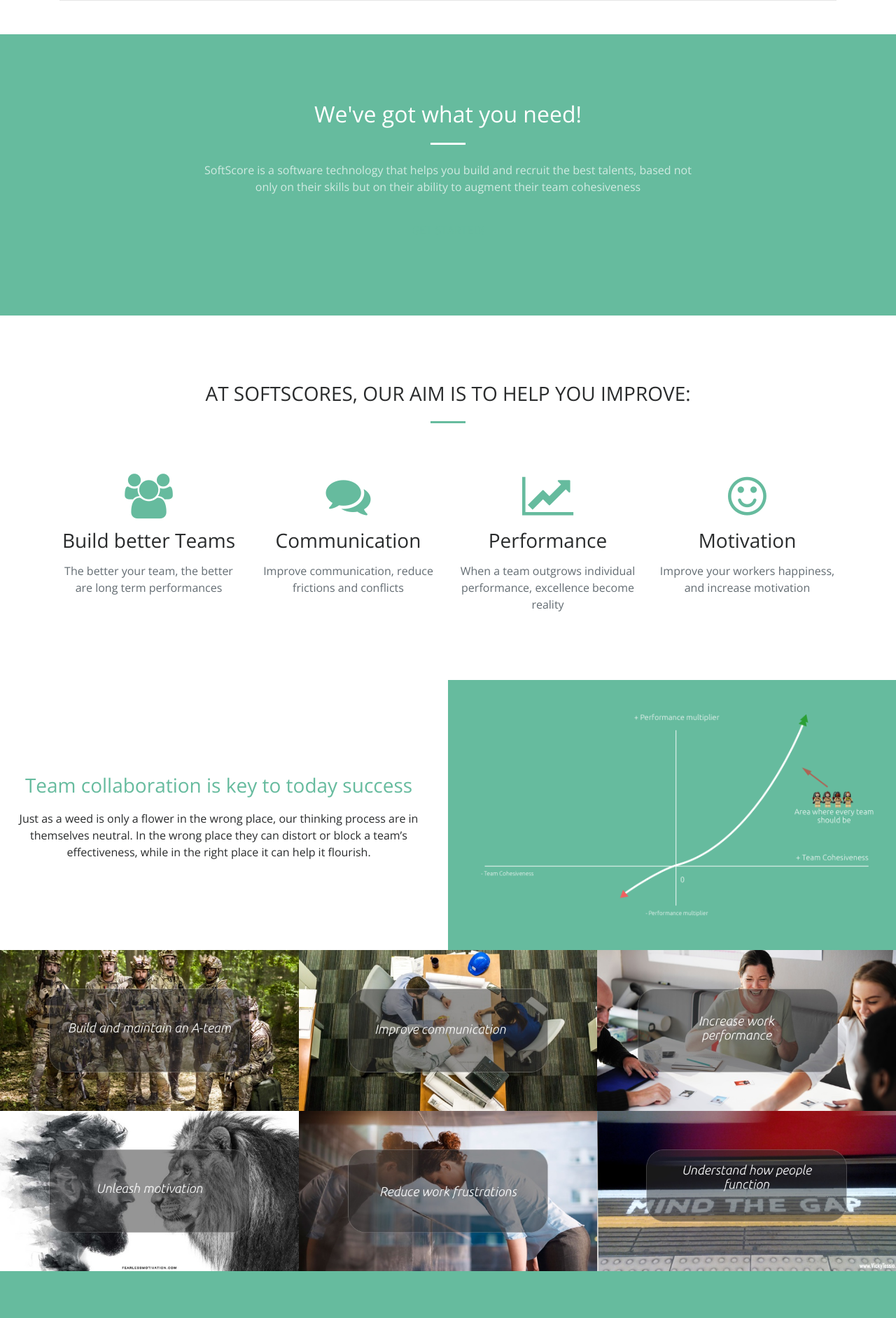
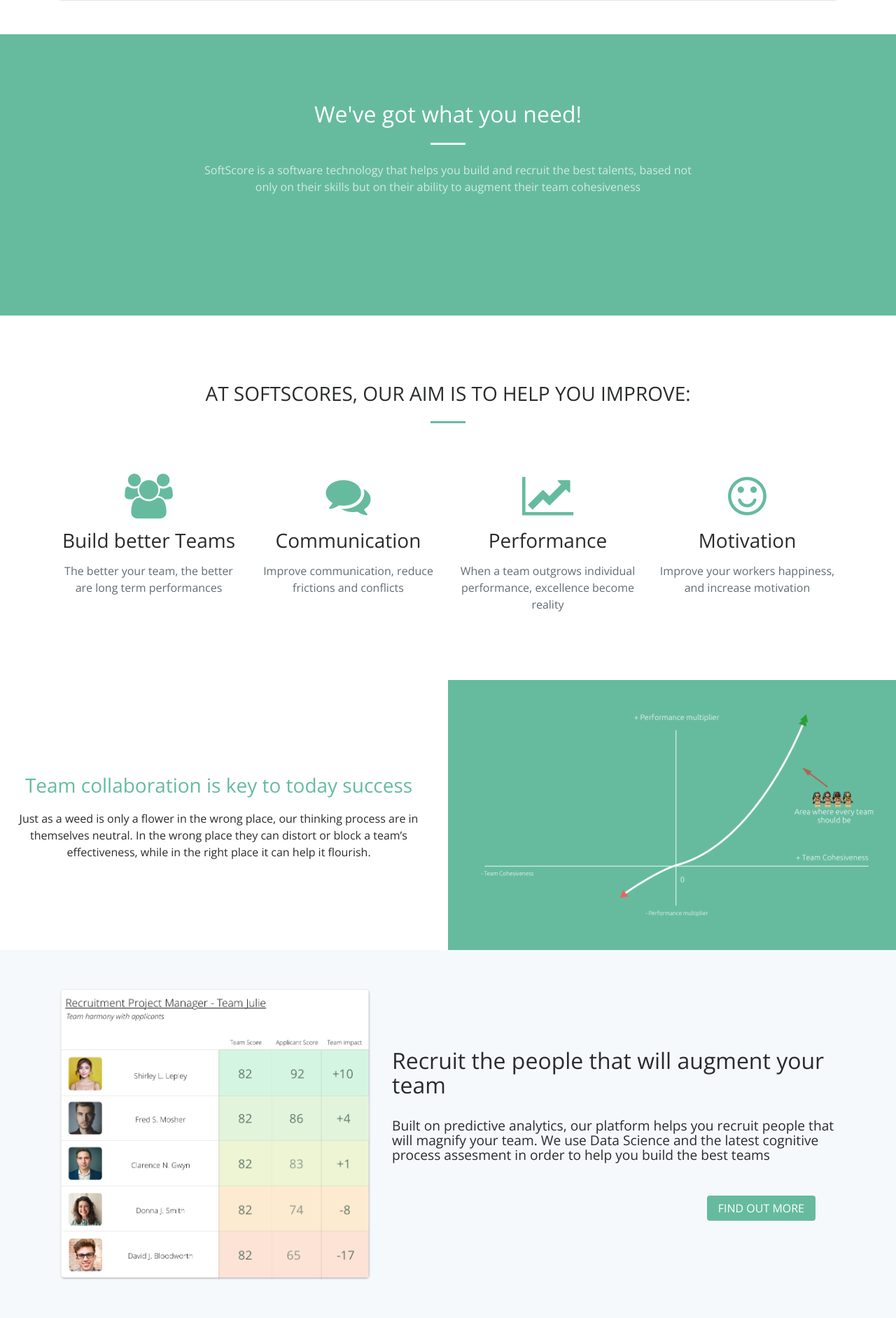
Before and after one commit to Ben2pop/SoftScores-Heroku, a Django app: page / in a window 1280 px wide. Shown: the part 1257-3141 px from the top of the page at 70% size. Run offline with Django 3.2, Linux system fonts and the light colour scheme; some libraries are stand-ins or nearby versions.

Commit message:
add stuff to index

```diff
--- a/static/css/index.css
+++ b/static/css/index.css
@@ -212,10 +212,9 @@
   color: #66bb9e !important; }
 
 .btn {
-  font-weight: 400;
+  font-weight: 300;
   text-transform: uppercase;
   border: none;
-  border-radius: 300px;
    }
 
 .btn-xl {
@@ -381,3 +380,26 @@
 header.masthead h5{
   font-weight:300;
 }
+
+.recruit-section{
+  padding-top: 55px;
+  padding-bottom: 55px;
+  background-color: rgb(246,249,252);
+}
+.text-content h2{
+  font-weight:300;
+}
+
+.text-content h4{
+  font-weight:300;
+  font-size: 1.2rem;
+}
+
+.bottom-content{
+  margin-top:30px;
+}
+
+.recruit-section a{
+  margin-right:30px;
+  margin-top:40px;
+}
--- a/static/css/master.css
+++ b/static/css/master.css
@@ -401,3 +401,8 @@
 .applicant-dash .card-header{
   font-weight:300;
 }
+
+.box-question h3{
+  text-decoration: underline;
+  text-decoration-color: rgb(102, 187, 158);
+}
--- a/templates/base.html
+++ b/templates/base.html
@@ -14,8 +14,6 @@
     <link rel="shortcut icon" type="image/png" href="{% static 'images/favicon.ico'%}"/>
 
     <!-- Fonts-->
-    <link href="https://fonts.googleapis.com/css?family=Satisfy" rel="stylesheet">
-    <link href="https://fonts.googleapis.com/css?family=Ubuntu:300|Ubuntu:300italic" rel="stylesheet">
     <link href="{% static 'vendor/font-awesome/css/font-awesome.min.css' %}" rel="stylesheet" type="text/css">
     <link href='https://fonts.googleapis.com/css?family=Open+Sans:300italic,400italic,600italic,700italic,800italic,400,300,600,700,800' rel='stylesheet' type='text/css'>
     <link href='https://fonts.googleapis.com/css?family=Merriweather:400,300,300italic,400italic,700,700italic,900,900italic' rel='stylesheet' type='text/css'>
--- a/templates/index.html
+++ b/templates/index.html
@@ -155,6 +155,29 @@
         </div>
       </div>
       </div>
+  </div>
+
+  <div class="recruit-section">
+    <div class="container">
+        <div class="row justify-content-center">
+            <div class="col-5">
+                <img src="{% static 'images/recruitment-dash.png'%}" class="img-fluid" alt="">
+            </div>
+            <div class="col-7 d-flex align-items-center h100">
+              <div class="text-content">
+                <div class="top-content">
+                  <h2>Recruit the people that will augment your team</h2>
+                </div>
+                <div class="bottom-content">
+                  <h4>Built on predictive analytics, our platform helps you recruit people that will magnify your team.
+                  We use Data Science and the latest cognitive process assesment in order to help you build the best teams</h4>
+                </div>
+                <a class="btn btn-primary btn-xs js-scroll-trigger float-right" href="#about">Find Out More</a>
+              </div>
+
+            </div>
+        </div>
+    </div>
   </div>
 
 
```
Also changed, not shown: static/images/recruit-dash.png (added), static/images/recruitment-dash.png (added), 2 other files.
